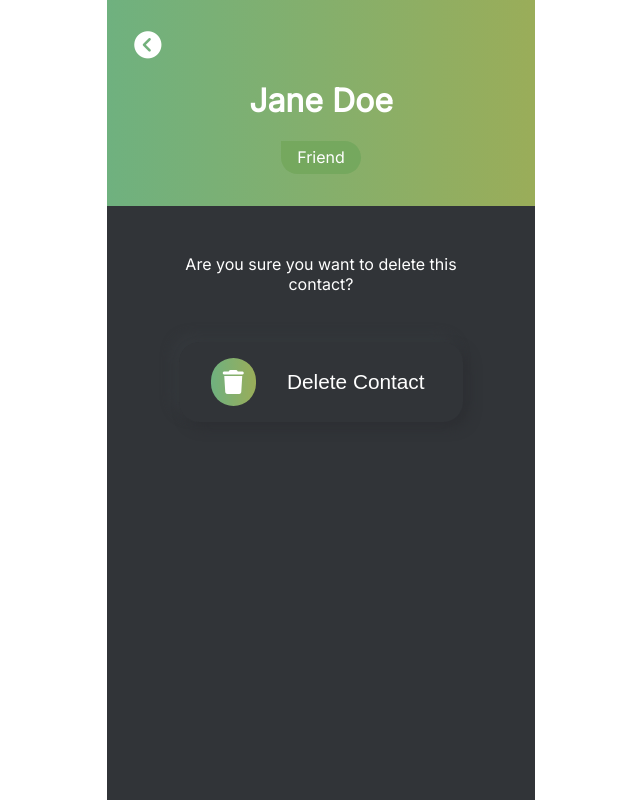
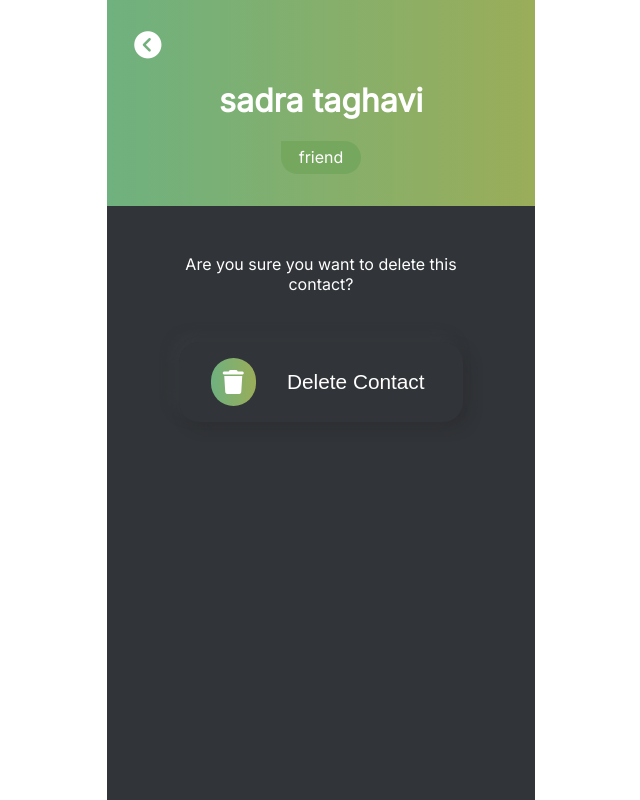
Before and after one commit to SadraTghvi/contanct_list, a Django app: template contact/templates/delete.html in a window 1280 px wide. Shown: the whole page, without its empty margins (319-959 px from the left). Run offline with Django 3.2, Linux system fonts and the light colour scheme; the template is opened without the code that fills it: values that come from a table or form of the project are taken from there, others are empty; data comes from the database, SQL or seed files in the repository; some libraries are stand-ins or nearby versions.

Commit message:
added delete page (UI)

```diff
--- a/contact/templates/delete.html
+++ b/contact/templates/delete.html
@@ -1,9 +1,10 @@
+{% load static %}
 <!DOCTYPE html>
 <html>
 <head>
 	<meta charset="UTF-8">
     <meta name="viewport" content="width=device-width, initial-scale=1.0">
-    <link rel="stylesheet" type="text/css" href="style-delete.css">
+    <link rel="stylesheet" type="text/css" href="{% static 'style-delete.css' %} ">
 
 	<link rel="preconnect" href="https://fonts.gstatic.com">
 	<link href="https://fonts.googleapis.com/css2?family=Inter&display=swap" rel="stylesheet">
@@ -15,21 +16,24 @@
 
 	<div class="container">
 		<header class="hero">
-			<a href="edit.html">
+			<a href="{% url 'edit-contact' contact.id %}">
 				<i class="fas fa-chevron-circle-left back-btn"></i>
 			</a>
 			<div class="hero-info">
-				<h1 class="name">Jane Doe</h1>
-				<p class="relationship-hero">Friend</p>
+				<h1 class="name">{{contact.full_name}}</h1>
+				<p class="relationship-hero">{{contact.relationship}}</p>
 			</div>
 		</header>
 
 		<section class="delete-container">
 			<p>Are you sure you want to delete this contact?</p>
-			<div class="delete-contact">
-				<i class="fas fa-trash delete-icon"></i>
-				<button class="delete-button">Delete Contact</button>
-			</div>
+			<form action="" method="POST">
+				<div class="delete-contact">
+					{% csrf_token %}
+					<i class="fas fa-trash delete-icon"></i>
+					<button type="submit" class="delete-button">Delete Contact</button>
+				</div>
+			</form>
 		</section>
 	</div>
 
```
